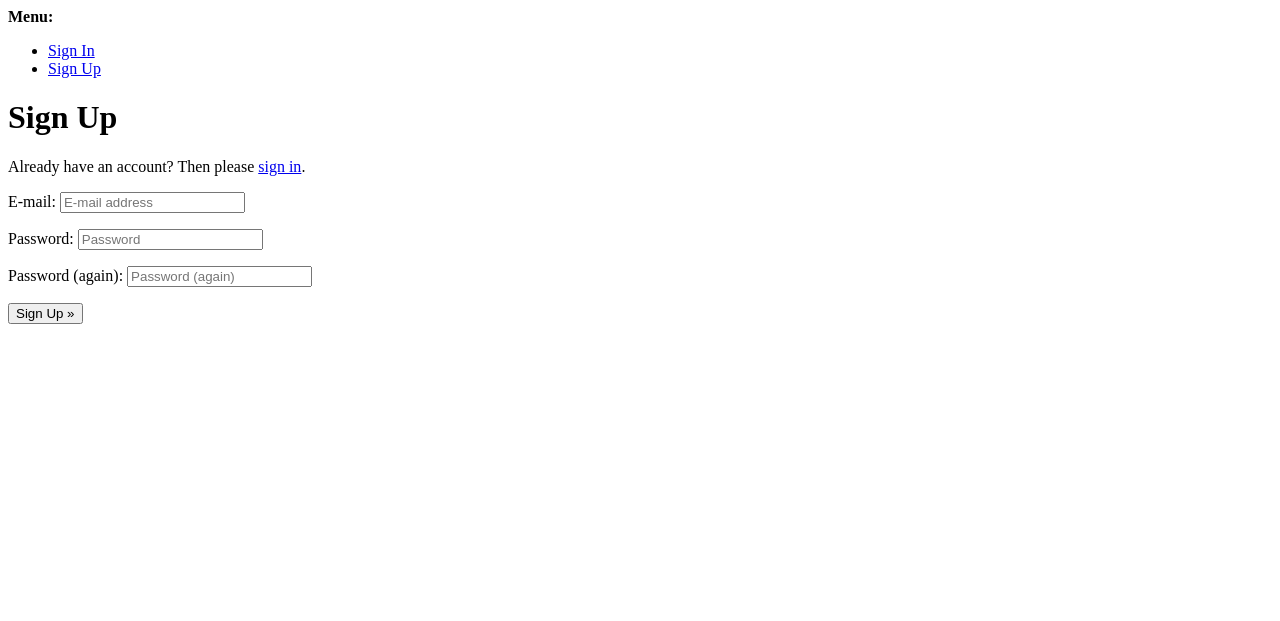
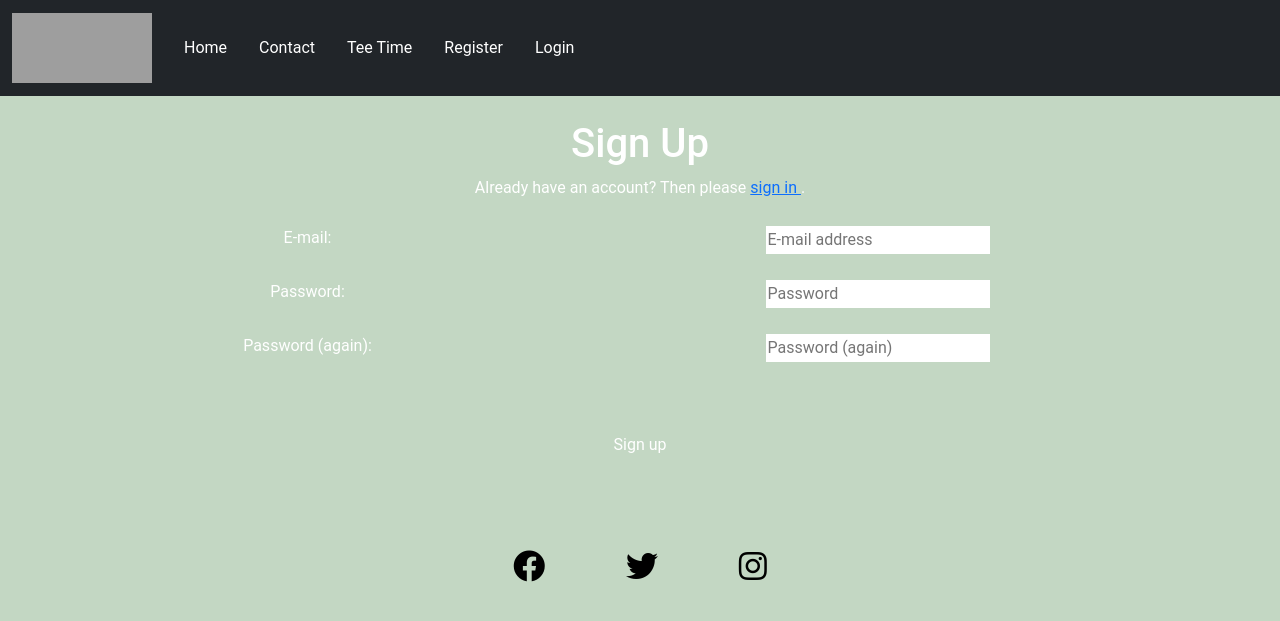
Before and after one commit to Code-Institute-Submissions/EdHarty-Golf_janResub, a Django app: page /accounts/signup/ in a window 1280 px wide. Shown: the top 621 px of the page. Run offline with Django 3.2, Linux system fonts and the light colour scheme; grey boxes are pictures that could not be loaded.

Commit message:
Add style and format to signup.html

```diff
--- a/templates/account/signup.html
+++ b/templates/account/signup.html
@@ -1,21 +1,88 @@
-{% extends "account/base.html" %}
+{% extends "base.html" %}
 
 {% load i18n %}
 
 {% block head_title %}{% trans "Signup" %}{% endblock %}
 
 {% block content %}
+
+<div class="container">
+    <div class="row mt-4">
+        <div class="col text-center">
             <h1>{% trans "Sign Up" %}</h1>
 
-<p>{% blocktrans %}Already have an account? Then please <a href="{{ login_url }}">sign in</a>.{% endblocktrans %}</p>
+            <p>{% blocktrans %}Already have an account? Then please
+                <a href="{{ login_url }}">
+                    sign
+                    in
+                </a>
+                .{% endblocktrans %}
+            </p>
 
             <form class="signup" id="signup_form" method="post" action="{% url 'account_signup' %}">
                 {% csrf_token %}
-  {{ form.as_p }}
+                {% if form.errors %}
+                    {% for field in form %}
+                        {% for error in field.errors %}
+                        <div class="alert alert-error">
+                            <strong>{{ error|escape }}</strong>
+                        </div>
+                        {% endfor %}
+
+                        {% endfor %}
+                        {% for error in form.non_field_errors %}
+                        <div class="alert alert-error">
+                            <strong>{{ error|escape }}</strong>
+                        </div>
+                    {% endfor %}
+                {% endif %}
+
+                <div class="row">
+                    <div class="col-md-5 col-12">
+                        <p>
+                            <label for="id_login">E-mail:</label>
+                        </p>
+                    </div>
+                    <div class="col">
+                        <p>
+                            {{ form.email }}
+                        </p>
+                    </div>
+                </div>
+
+                <div class="row">
+                    <div class="col-md-5 col-12">
+                        <p>
+                            <label for="id_login">Password:</label>
+                        </p>
+                    </div>
+                    <div class="col">
+                        <p>
+                            {{ form.password1 }}
+                        </p>
+                    </div>
+                </div>
+
+                <div class="row">
+                    <div class="col-md-5 col-12">
+                        <p>
+                            <label for="id_login">Password (again):</label>
+                        </p>
+                    </div>
+                    <div class="col">
+                        <p>
+                            {{ form.password2 }}
+                        </p>
+                    </div>
+                </div>
+
                 {% if redirect_field_value %}
                     <input type="hidden" name="{{ redirect_field_name }}" value="{{ redirect_field_value }}" />
                 {% endif %}
-  <button type="submit">{% trans "Sign Up" %} &raquo;</button>
+                <button type="submit" class="btn custom-red text-white my-5">{% trans "Sign up" %}</button>
             </form>
+        </div>
+    </div>
+</div>
 
 {% endblock %}
```
Lines whose indentation alone changed are shown as unchanged.
